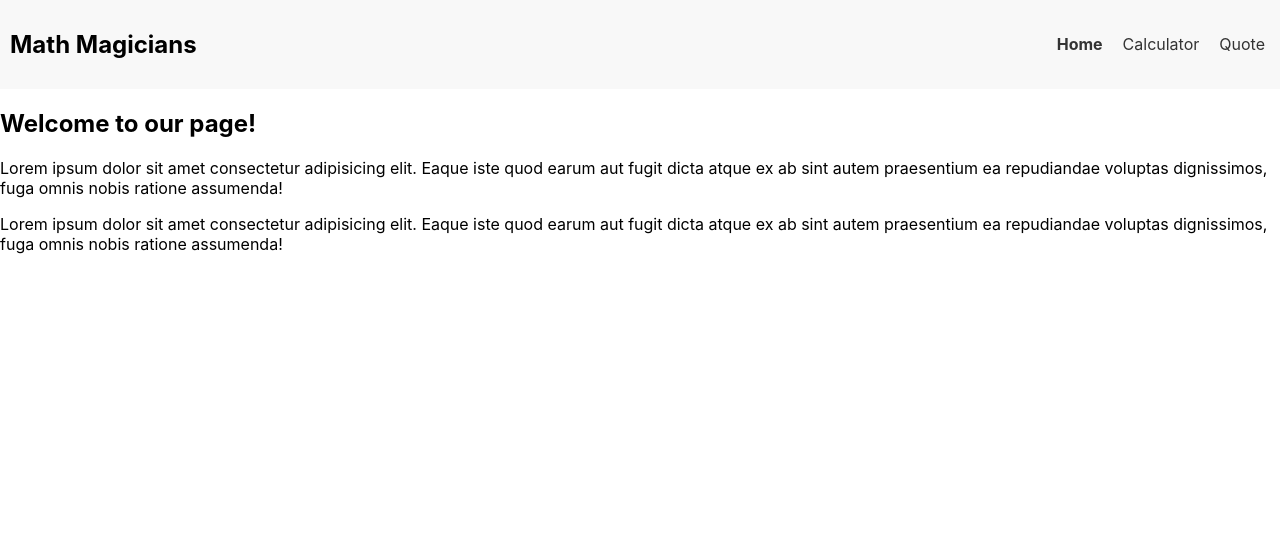
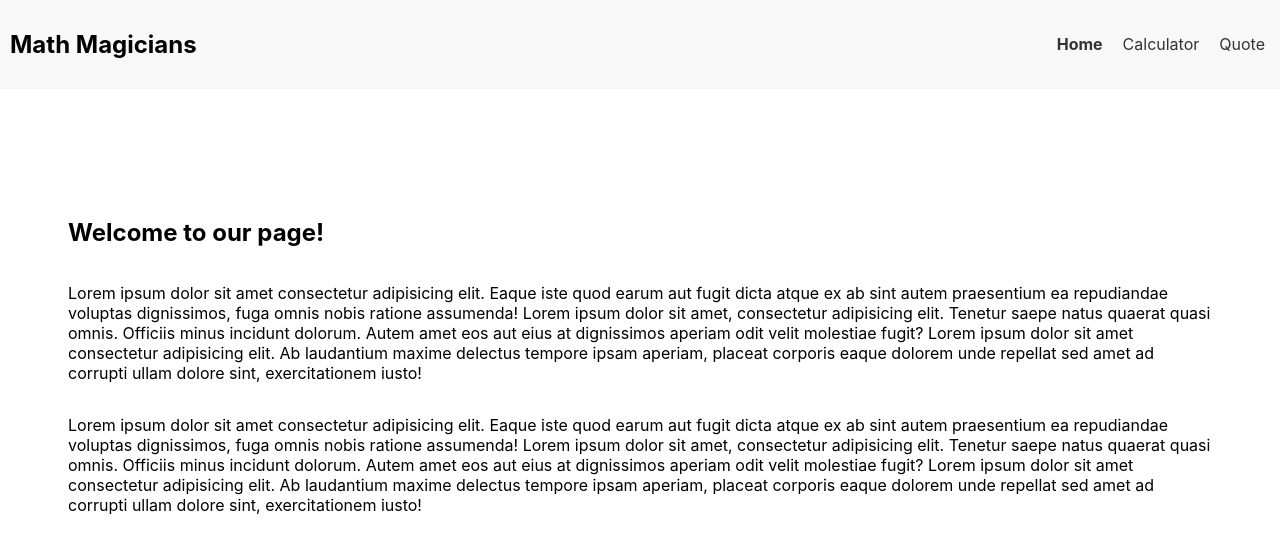
Before and after one commit to evillaz/MathMagicians, a React (Create React App) app: page / in a window 1280 px wide. Shown: the top 552 px of the page. Built offline with nearby package versions, Linux system fonts and the light colour scheme.

Commit message:
update style

```diff
--- a/src/components/Layout.jsx
+++ b/src/components/Layout.jsx
@@ -4,7 +4,9 @@ import Navbar from './Navbar';
 const Layout = () => (
   <>
     <Navbar />
-    <Outlet />
+    <div className="wrapper">
+      <Outlet />
+    </div>
   </>
 );
 
--- a/src/components/Paragraph.jsx
+++ b/src/components/Paragraph.jsx
@@ -2,6 +2,8 @@ const Paragraph = () => (
   <>
     <p>
       Lorem ipsum dolor sit amet consectetur adipisicing elit. Eaque iste quod earum aut fugit dicta atque ex ab sint autem praesentium ea repudiandae voluptas dignissimos, fuga omnis nobis ratione assumenda!
+      Lorem ipsum dolor sit amet, consectetur adipisicing elit. Tenetur saepe natus quaerat quasi omnis. Officiis minus incidunt dolorum. Autem amet eos aut eius at dignissimos aperiam odit velit molestiae fugit?
+      Lorem ipsum dolor sit amet consectetur adipisicing elit. Ab laudantium maxime delectus tempore ipsam aperiam, placeat corporis eaque dolorem unde repellat sed amet ad corrupti ullam dolore sint, exercitationem iusto!
     </p>
   </>
 );
--- a/src/index.css
+++ b/src/index.css
@@ -36,3 +36,12 @@ a.active {
   flex-direction: column;
   height: 100vh;
 }
+
+.wrapper {
+  display: flex;
+  flex-direction: column;
+  justify-content: center;
+  margin: 0 20px;
+  padding: 0 1rem 10rem;
+  height: 100%;
+}
--- a/src/routes/CalculatorPage.jsx
+++ b/src/routes/CalculatorPage.jsx
@@ -1,7 +1,8 @@
 import Calculator from '../components/Calculator';
+import styles from '../styles/Calculator.module.css';
 
 const CalculatorPage = () => (
-  <div className="calculator-app">
+  <div className={styles.calculatorApp}>
     <h2 className="tittle">
       Let&apos;s do some math!
     </h2>
--- a/src/routes/Home.jsx
+++ b/src/routes/Home.jsx
@@ -1,11 +1,12 @@
 import Paragraph from '../components/Paragraph';
+import styles from '../styles/Home.module.css';
 
 const Home = () => (
-  <div className="home-wrapper">
+  <div className={styles.homeWrapper}>
     <h2>
       Welcome to our page!
     </h2>
-    <div className="paragraph-container">
+    <div className={styles.paragraphContainer}>
       <Paragraph />
       <Paragraph />
     </div>
--- a/src/styles/Calculator.module.css
+++ b/src/styles/Calculator.module.css
@@ -1,4 +1,6 @@
-.calculator-app {
+.calculatorApp {
   display: flex;
   flex-direction: row;
+  justify-content: space-between;
+  padding: 2rem;
 }
--- /dev/null
+++ b/src/styles/Home.module.css
@@ -0,0 +1,10 @@
+.homeWrapper,
+.paragraphContainer {
+  display: flex;
+  flex-direction: column;
+
+}
+
+.homeWrapper {
+  padding: 2rem;
+}
--- a/src/styles/Quote.module.css
+++ b/src/styles/Quote.module.css
@@ -1,10 +1,6 @@
 .quoteWrapper {
   display: flex;
   flex-direction: column;
-  justify-content: center;
-  margin: 0 20px;
-  padding: 0 10px;
-  height: 100%;
 }
 
 .quote {
```
